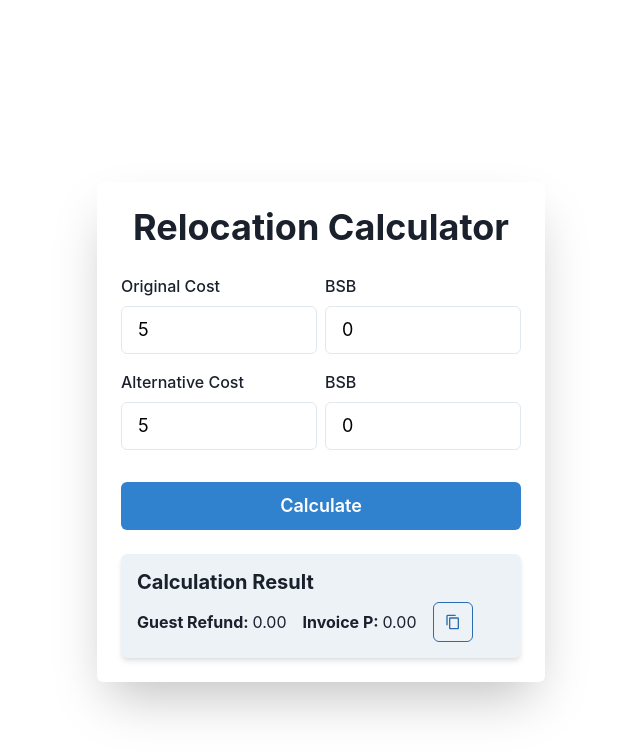
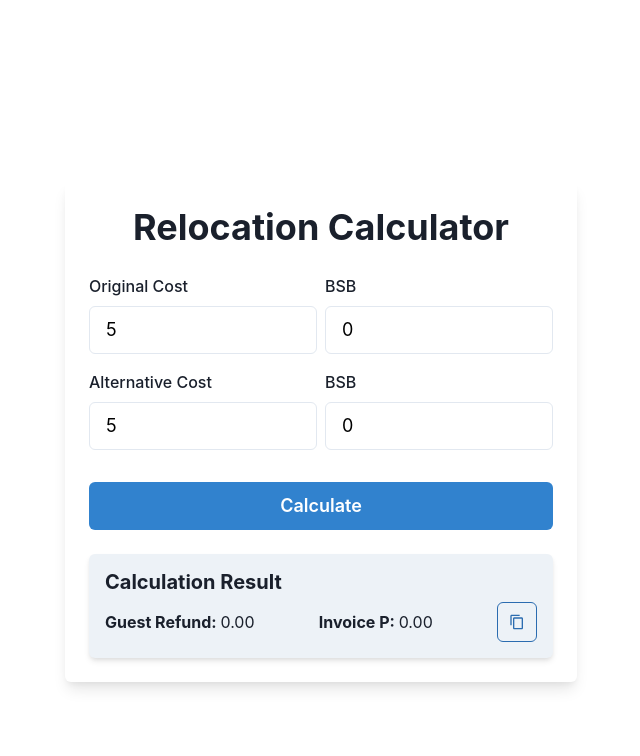
Before and after one commit to MontassarREBHI/RefundCalculator, a React (Vite) app: page / in a window 1280 px wide. Both pictures are taken after typing "5", "5" into the empty fields and a click on the button "Calculate". Shown: the top 756 px of the page, without its empty margins (319-959 px from the left). Built offline with nearby package versions, Linux system fonts and the light colour scheme.

Commit message:
last desing fix

```diff
--- a/src/App.jsx
+++ b/src/App.jsx
@@ -69,14 +69,7 @@ const App = () => {
 
   return (
     <Flex minHeight="100vh" align="center" justify="center" bg="white">
-      <Box
-        maxW="md"
-        w="full"
-        p={6}
-        boxShadow="2xl"
-        borderRadius="md"
-        bg="white"
-      >
+      <Box maxW="lg" w="full" p={6} boxShadow="lg" borderRadius="md" bg="white">
         <Heading as="h1" mb={6} textAlign="center">
           Relocation Calculator
         </Heading>
@@ -212,16 +205,17 @@ const App = () => {
                 Calculation Result
               </Heading>
             </Flex>
-            <HStack spacing={2}>
-              <Text mr={2}>
+            <Flex w="full" justifyContent="space-between" alignItems="center">
+              <Text>
                 <strong>Guest Refund: </strong>
                 {result.guestRefund.toFixed(2)}
               </Text>
 
-              <Text mr={2}>
-                <strong> Invoice P: </strong>
+              <Text>
+                <strong>Invoice P: </strong>
                 {result.propertyInvoice.toFixed(2)}
               </Text>
+
               <Tooltip label="Copy the result" aria-label="A tooltip">
                 <IconButton
                   aria-label="Copy result"
@@ -231,7 +225,7 @@ const App = () => {
                   variant="outline"
                 />
               </Tooltip>
-            </HStack>
+            </Flex>
           </Box>
         )}
       </Box>
```
